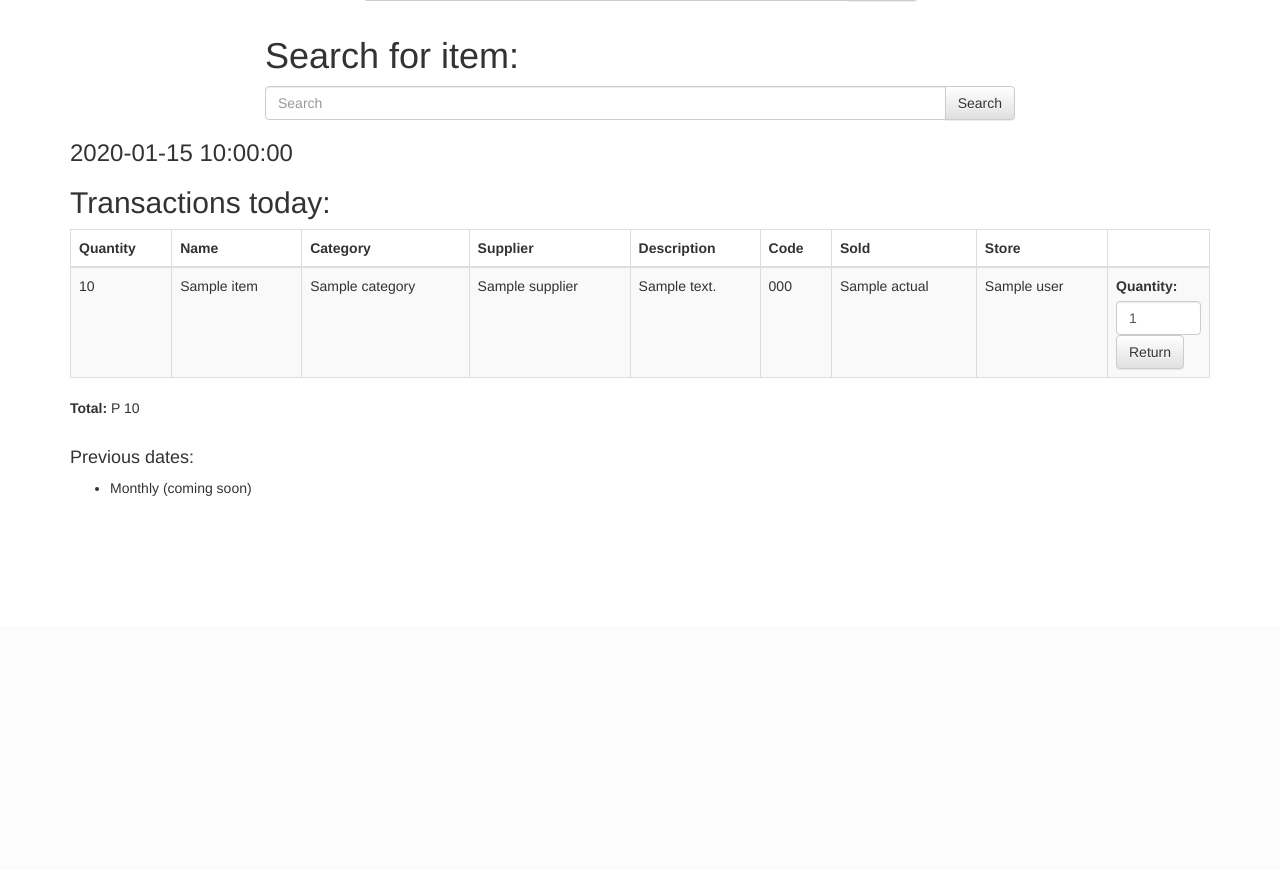
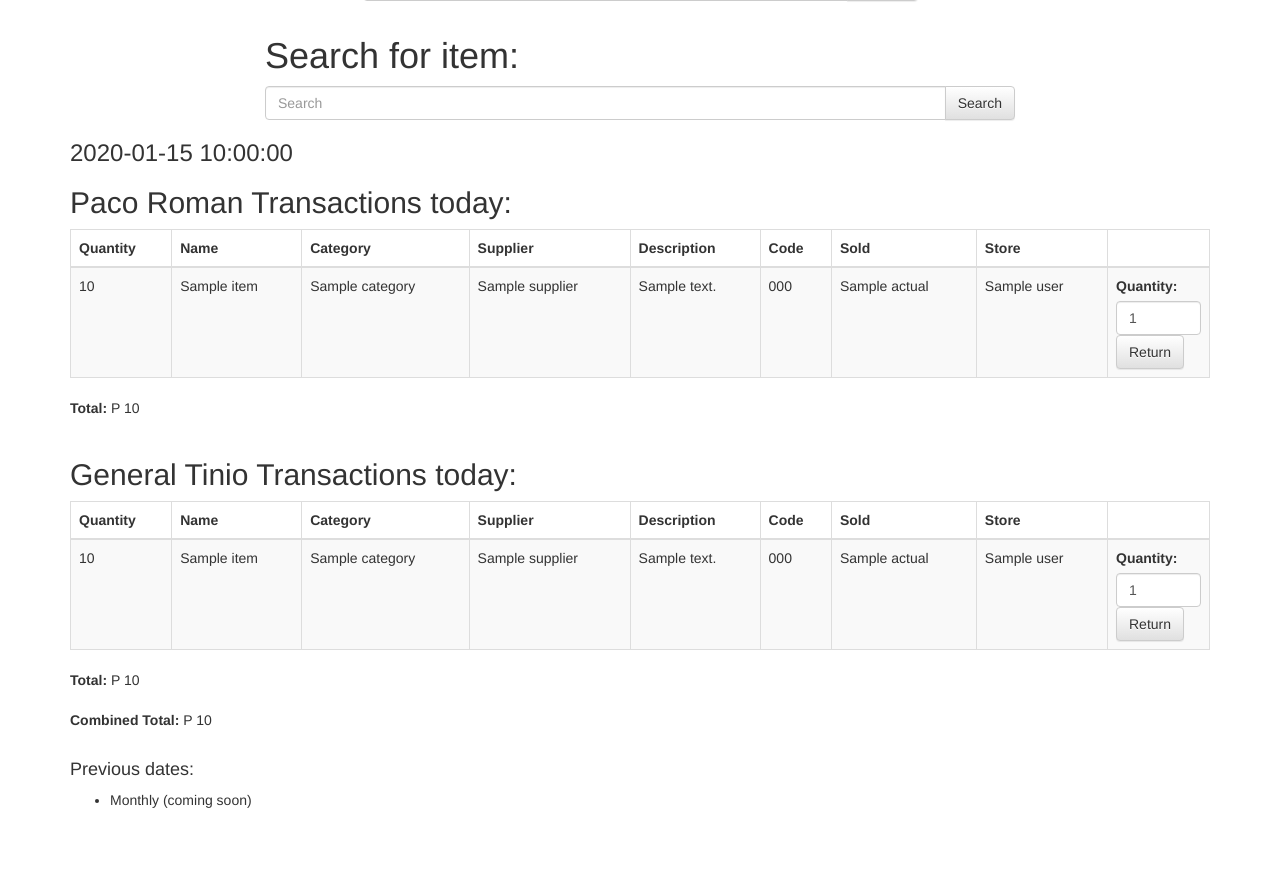
Before and after one commit to MojoJolo/motoren_pos, a Flask app: template app/templates/index.html in a window 1280 px wide. Shown: the part 174-1044 px from the top of the page. Before the commit the page ends 670 px from the top, so only its background shows below. Run offline with Flask 2, Linux system fonts and the light colour scheme; the template is opened without the code that fills it: most values are stand-ins (such as "Sample title", 1, 10 or a date in 2020); some libraries are stand-ins or nearby versions.

Commit message:
added change date

```diff
--- a/app/db.py
+++ b/app/db.py
@@ -42,11 +42,9 @@ class Db:
 
         return list(results)
 
-    def add_transaction(self, srp_total, selling_total):
+    def add_transaction(self, srp_total, selling_total, datetime):
         query = """INSERT INTO transactions (date, total, actual)
                     VALUES (%s, %s, %s)"""
-
-        datetime = arrow.now().format('YYYY-MM-DD HH:mm:ss')
 
         self.cursor.execute(query, (datetime, srp_total, selling_total))
         transaction_id = self.cursor.lastrowid
--- a/app/templates/index.html
+++ b/app/templates/index.html
@@ -24,7 +24,7 @@
         <div class="row">
             <div class="col-xs-12">
                 <h3>{{ date }}</h3>
-                <h2>Transactions today:</h2>
+                <h2>Paco Roman Transactions today:</h2>
                 <table class="table table-striped table-bordered table-hover">
                     <thead>
                         <tr>
@@ -39,7 +39,7 @@
                             <th></th>
                         </tr>
                     </thead>
-                    {% for item in transactions %}
+                    {% for item in paco_roman_transactions %}
                         <tr>
                             <td>{{ item['quantity'] }}</td>
                             <td>{{ item['name'] }}</td>
@@ -67,7 +67,59 @@
                         </tr>
                     {% endfor %}
                 </table>
-                <strong>Total:</strong> P {{ total }}
+                <strong>Total:</strong> P {{ paco_roman_total }}
+            </div>
+        </div>
+        <br>
+        <div class="row">
+            <div class="col-xs-12">
+                <h2>General Tinio Transactions today:</h2>
+                <table class="table table-striped table-bordered table-hover">
+                    <thead>
+                        <tr>
+                            <th>Quantity</th>
+                            <th>Name</th>
+                            <th>Category</th>
+                            <th>Supplier</th>
+                            <th>Description</th>
+                            <th>Code</th>
+                            <th>Sold</th>
+                            <th>Store</th>
+                            <th></th>
+                        </tr>
+                    </thead>
+                    {% for item in gen_tinio_transactions %}
+                        <tr>
+                            <td>{{ item['quantity'] }}</td>
+                            <td>{{ item['name'] }}</td>
+                            <td>{{ item['category'] }}</td>
+                            <td>{{ item['supplier'] }}</td>
+                            <td>{{ item['description'] }}</td>
+                            <td>{{ item['code'] }}</td>
+                            <td>{{ item['actual'] }}</td>
+                            <td>{{ item['user'] }}</td>
+                            <td class="col-md-1">
+                                <form method="POST" action="{{ url_for('return_sale') }}" class="form-inline">
+                                    <input type="hidden" value="{{ item['id'] }}" name="sale_id">
+                                    <input type="hidden" value="{{ item['inventories.id'] }}" name="item_id">
+                                    <input type="hidden" value="{{ item['quantity'] }}" name="quantity">
+                                    <input type="hidden" value="{{ item['date'] }}" name="date">
+
+                                    <div class="form-group">
+                                        <label>Quantity:</label>
+                                        <input type="text" class="form-control" name="returnee" value="1" size="5">
+                                    </div>
+
+                                    <button class="btn btn-default" type="submit" onclick="return confirm('Are you sure?')">Return</button>
+                                </form>
+                            </td>
+                        </tr>
+                    {% endfor %}
+                </table>
+                <strong>Total:</strong> P {{ gen_tinio_total }}
+                <br>
+                <br>
+                <strong>Combined Total:</strong> P {{ combined_total }}
             </div>
         </div>
         <br>
--- a/app/templates/sale.html
+++ b/app/templates/sale.html
@@ -14,6 +14,9 @@
                 <h1>Current Transaction</h1>
                 <a href="{{ url_for('clear_sales') }}">clear transaction</a>
                 <form method="POST" action="{{ url_for('checkout') }}">
+                    <br>
+                    <input type="date" name="date">
+                    <br><br>
                     <table class="table table-hover table-bordered">
                         <thead>
                             <tr>
```
Also changed, not shown: app/index.py (+17 -1 lines), app/templates/transactions.html (+53 -3 lines), app/transaction.py (+24 -2 lines).
